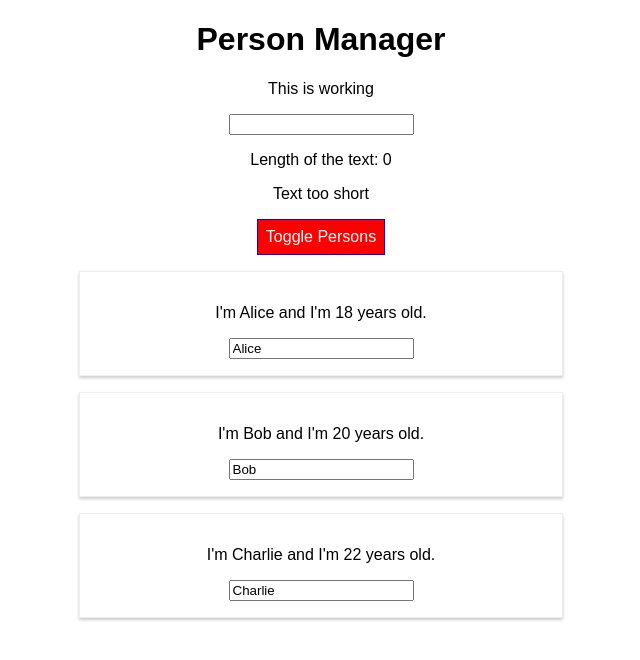
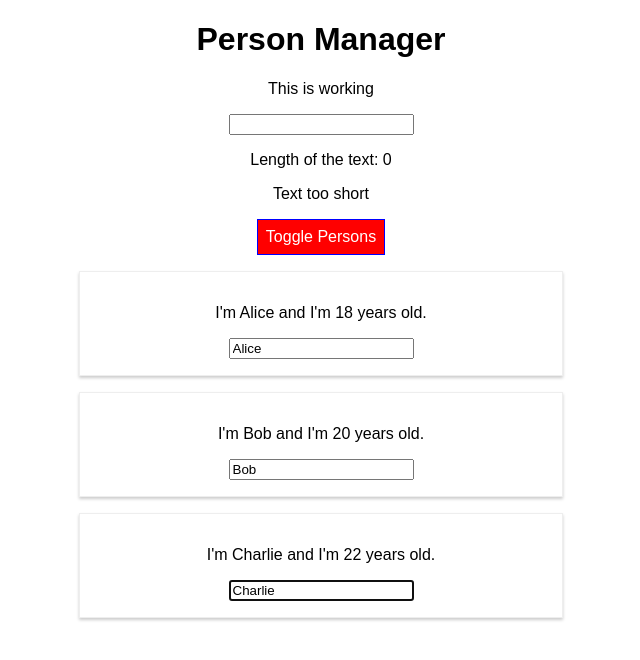
Before and after one commit to igorini/react-complete-guide, a React app: page / in a window 1280 px wide. Both pictures are taken after a click on the button "Toggle Persons". Shown: the top 660 px of the page, without its empty margins (319-959 px from the left). Built offline with nearby package versions, Linux system fonts and the light colour scheme.

Commit message:
Add a ref to a Person component

```diff
--- a/src/components/Persons/Person/Person.js
+++ b/src/components/Persons/Person/Person.js
@@ -5,13 +5,26 @@
 import withClass from "../../../hoc/withClass";
 
 class Person extends Component {
+  constructor(props) {
+    super(props);
+    this.inputElementRef = React.createRef();
+  }
+
+  componentDidMount() {
+    this.inputElementRef.current.focus();
+  }
+
   render() {
     console.log('[Person.js] rendering...');
     return (
       <Auxi>
         <p onClick={this.props.click}>I'm {this.props.name} and I'm {this.props.age} years old.</p>
         <p>{this.props.children}</p>
-        <input type="text" onChange={this.props.changed} value={this.props.name}/>
+        <input
+          ref={this.inputElementRef}
+          type="text"
+          onChange={this.props.changed}
+          value={this.props.name}/>
       </Auxi>
     );
   }
```
